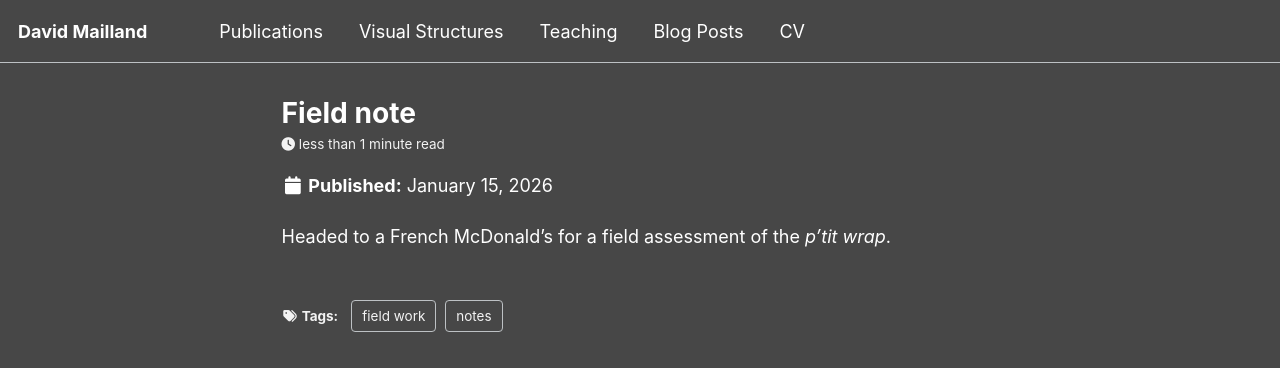
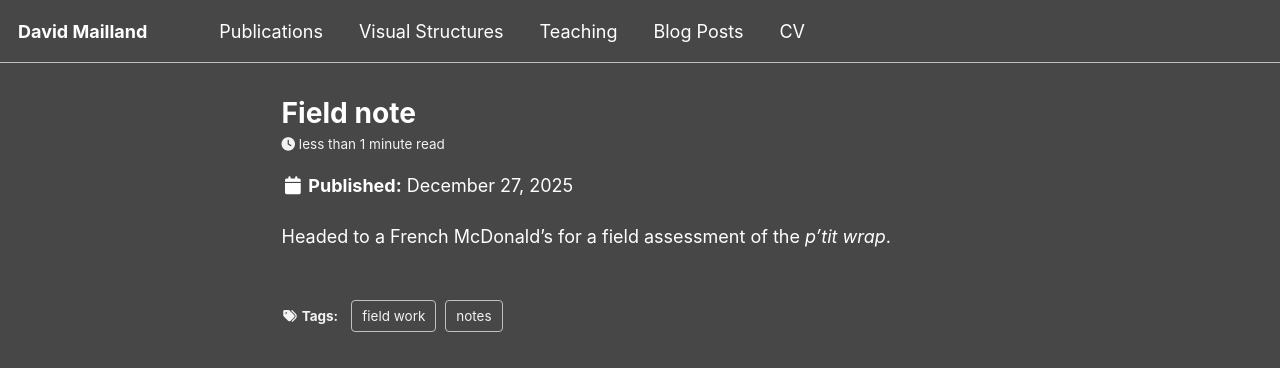
Before and after one commit to davidmailland/davidmailland.github.io, a Jekyll site: the page built from _posts/2025-12-27-test.html, in a window 1280 px wide and 1184 px high. Shown: the top 368 px of the window. Built offline with Jekyll 4.4.1, drawn with Linux system fonts in a browser that asks for light colours; some web fonts are replaced; a script bundle is joined from its source files by our own code; library files that are not in the unit come from our copies; a style sheet for code colours, icons or effects is not loaded.

Commit message:
Update 2025-12-27-test.html

```diff
--- a/_posts/2025-12-27-test.html
+++ b/_posts/2025-12-27-test.html
@@ -1,6 +1,6 @@
 ---
 title: "Field note"
-date: 2026-01-15
+date: 2025-12-27
 tags: [notes, field work]
 ---
 
```
